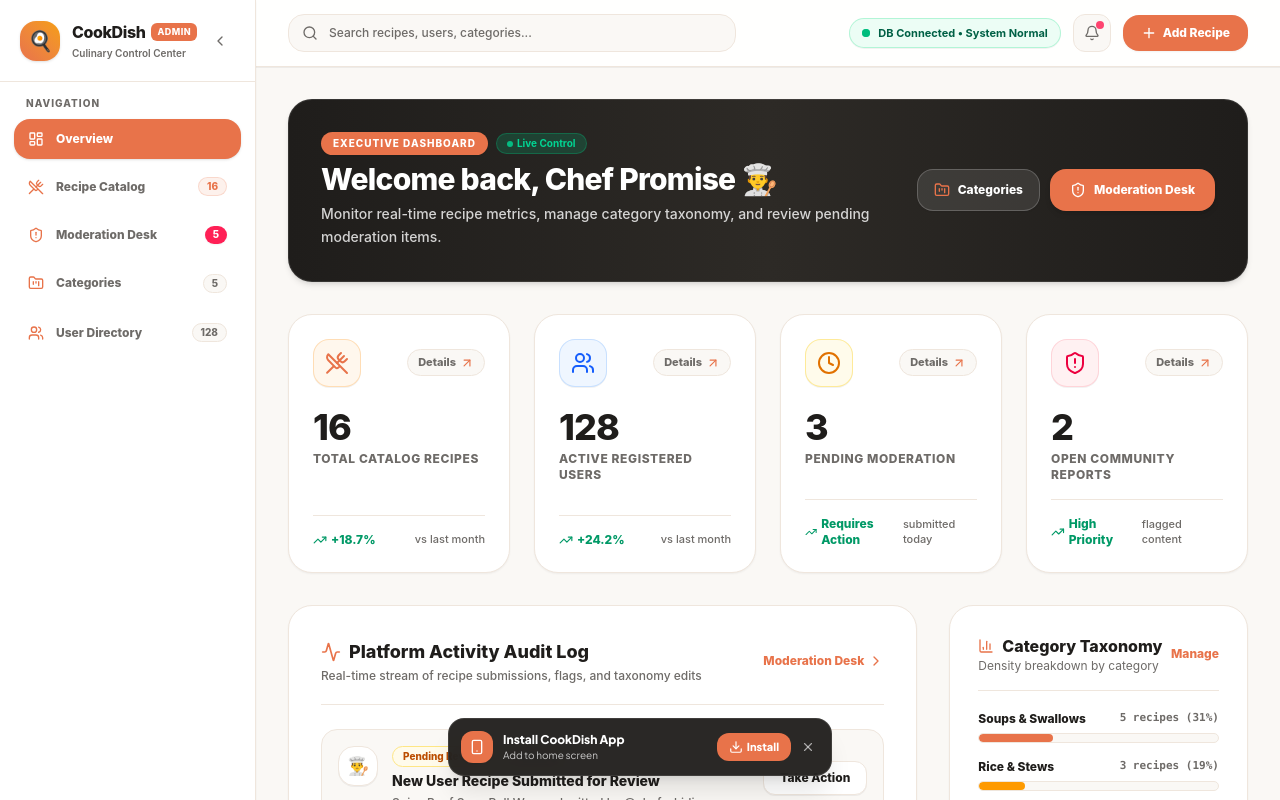
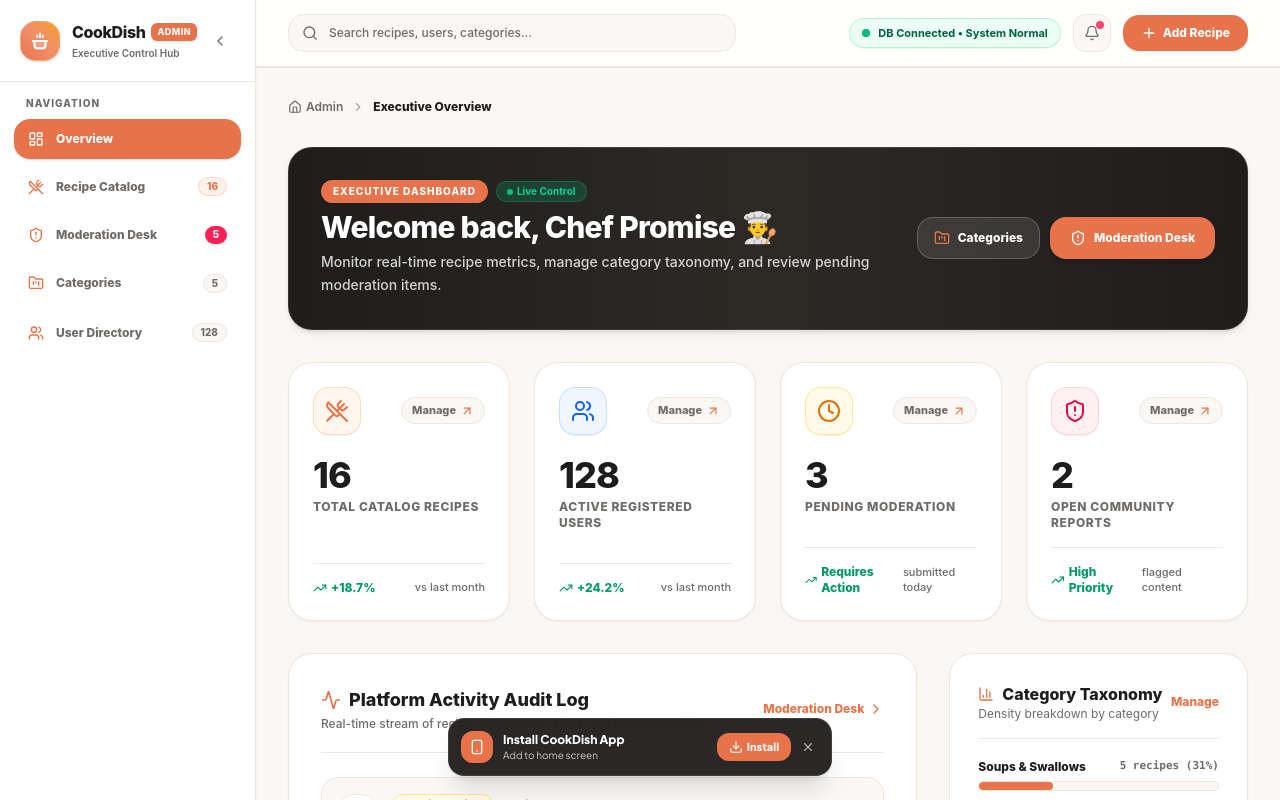
Before and after one commit to nduchecp/cookdish, a Next.js app: page /admin in a window 1280 px wide. Shown: the top 800 px of the page. Built offline with nearby package versions, Linux system fonts and the light colour scheme.

Commit message:
style(admin): integrate custom vector CookDishLogo & breadcrumb UX enhancements across admin screens

```diff
--- a/app/admin/layout.tsx
+++ b/app/admin/layout.tsx
@@ -22,6 +22,7 @@ import {
   X,
   Plus,
 } from "lucide-react";
+import CookDishLogo from "@/components/CookDishLogo";
 
 // TODO: gate this route once auth/roles exist (e.g. check profiles.role !== 'admin' redirect)
 
@@ -80,13 +81,11 @@ export default function AdminLayout({
     <div className="min-h-screen bg-[#FAF8F5] text-[#1F1D1B] flex flex-col md:flex-row w-full font-sans antialiased selection:bg-[#E8734A] selection:text-white">
       {/* Mobile Top Navigation Bar */}
       <div className="md:hidden bg-white border-b border-[#EFE6DD] p-4 flex items-center justify-between sticky top-0 z-40 shadow-xs">
-        <Link href="/admin" className="flex items-center gap-2.5">
-          <div className="w-8 h-8 rounded-xl bg-gradient-to-tr from-[#E8734A] to-[#F59E0B] flex items-center justify-center text-white font-extrabold text-base shadow-xs">
-            🍳
-          </div>
+        <Link href="/admin" className="flex items-center gap-3">
+          <CookDishLogo size={36} />
           <div className="flex items-center gap-1.5">
-            <span className="font-extrabold text-sm tracking-tight text-[#1F1D1B]">CookDish</span>
-            <span className="bg-[#E8734A] text-white text-[9px] font-extrabold uppercase px-1.5 py-0.5 rounded-md">
+            <span className="font-extrabold text-base tracking-tight text-[#1F1D1B]">CookDish</span>
+            <span className="bg-[#E8734A] text-white text-[9px] font-extrabold uppercase px-2 py-0.5 rounded-md shadow-2xs">
               Admin
             </span>
           </div>
@@ -111,31 +110,29 @@ export default function AdminLayout({
         </div>
       </div>
 
-      {/* Admin Clean Warm Palette Sidebar */}
+      {/* Admin Clean Executive Sidebar */}
       <aside
         className={`bg-white text-[#1F1D1B] transition-all duration-300 flex flex-col justify-between z-30 shrink-0 border-r border-[#EFE6DD] shadow-xs ${
           collapsed ? "w-full md:w-20" : "w-full md:w-64"
         } ${mobileMenuOpen ? "block" : "hidden md:flex"}`}
       >
         <div>
-          {/* Sidebar Top Brand Header */}
+          {/* Sidebar Top Brand Header with Vector Logo */}
           <div className="p-4 sm:p-5 border-b border-[#EFE6DD] flex items-center justify-between">
             <Link href="/admin" className="flex items-center gap-3">
-              <div className="w-10 h-10 rounded-2xl bg-gradient-to-tr from-[#E8734A] to-[#F59E0B] flex items-center justify-center text-white shadow-sm shrink-0 font-extrabold text-xl">
-                🍳
-              </div>
+              <CookDishLogo size={40} />
               {!collapsed && (
                 <div className="min-w-0">
                   <div className="flex items-center gap-1.5">
                     <span className="font-extrabold text-base tracking-tight text-[#1F1D1B]">
                       CookDish
                     </span>
-                    <span className="bg-[#E8734A] text-white text-[9px] font-extrabold uppercase px-1.5 py-0.5 rounded-md tracking-wider">
+                    <span className="bg-[#E8734A] text-white text-[9px] font-extrabold uppercase px-1.5 py-0.5 rounded-md tracking-wider shadow-2xs">
                       Admin
                     </span>
                   </div>
                   <span className="text-[10px] text-[#6E6B68] font-semibold block truncate pt-0.5">
-                    Culinary Control Center
+                    Executive Control Hub
                   </span>
                 </div>
               )}
@@ -258,7 +255,7 @@ export default function AdminLayout({
 
       {/* Main Administrative Workspace */}
       <div className="flex-1 flex flex-col min-w-0">
-        {/* Enterprise Top Navbar */}
+        {/* Enterprise Top Navbar with Brand Logo */}
         <header className="bg-white/90 backdrop-blur-md border-b border-[#EFE6DD] px-4 sm:px-8 py-3.5 flex items-center justify-between gap-4 sticky top-0 z-20 shadow-2xs">
           <div className="flex items-center gap-3 flex-1 max-w-md">
             <div className="relative w-full">
--- a/app/admin/page.tsx
+++ b/app/admin/page.tsx
@@ -22,6 +22,8 @@ import {
   BarChart3,
   Server,
   Layers,
+  ChevronRightIcon,
+  Home,
 } from "lucide-react";
 
 export default function AdminOverviewPage() {
@@ -129,6 +131,16 @@ export default function AdminOverviewPage() {
 
   return (
     <div className="space-y-6 sm:space-y-8 w-full">
+      {/* UX Breadcrumb Trail */}
+      <nav className="flex items-center gap-2 text-xs font-semibold text-[#6E6B68]">
+        <Link href="/admin" className="flex items-center gap-1 hover:text-[#E8734A] transition-colors">
+          <Home className="w-3.5 h-3.5" />
+          <span>Admin</span>
+        </Link>
+        <ChevronRight className="w-3.5 h-3.5 text-[#6E6B68]/60" />
+        <span className="text-[#1F1D1B] font-extrabold">Executive Overview</span>
+      </nav>
+
       {/* Top Welcome Header Bar */}
       <div className="flex flex-col sm:flex-row justify-between items-start sm:items-center gap-4 bg-gradient-to-r from-[#1F1D1B] via-[#2D2A26] to-[#1F1D1B] text-white p-6 sm:p-8 rounded-3xl border border-white/10 shadow-md">
         <div className="space-y-1.5 max-w-2xl">
@@ -183,7 +195,7 @@ export default function AdminOverviewPage() {
                     <Icon className="w-6 h-6" />
                   </div>
                   <div className="flex items-center gap-1 text-[11px] font-extrabold text-[#6E6B68] bg-[#FAF8F5] px-2.5 py-1 rounded-full border border-[#EFE6DD] group-hover:border-[#E8734A]/40 transition-colors">
-                    <span>Details</span>
+                    <span>Manage</span>
                     <ArrowUpRight className="w-3.5 h-3.5 text-[#E8734A] group-hover:translate-x-0.5 group-hover:-translate-y-0.5 transition-transform" />
                   </div>
                 </div>
--- /dev/null
+++ b/components/CookDishLogo.tsx
@@ -0,0 +1,36 @@
+"use client";
+
+import React from "react";
+
+export default function CookDishLogo({
+  className = "w-9 h-9",
+  size = 36,
+}: {
+  className?: string;
+  size?: number;
+}) {
+  return (
+    <div
+      className={`relative rounded-2xl bg-gradient-to-tr from-[#E8734A] via-[#F28E6B] to-[#F59E0B] p-2 flex items-center justify-center text-white shadow-sm shrink-0 border border-white/20 ${className}`}
+      style={{ width: size, height: size }}
+    >
+      <svg
+        viewBox="0 0 24 24"
+        fill="none"
+        stroke="currentColor"
+        strokeWidth="2"
+        strokeLinecap="round"
+        strokeLinejoin="round"
+        className="w-full h-full text-white drop-shadow-xs"
+      >
+        {/* Pot Base */}
+        <path d="M6 12h12v5a3 3 0 0 1-3 3H9a3 3 0 0 1-3-3v-5z" fill="currentColor" fillOpacity="0.2" />
+        <path d="M4 12h16" />
+        <path d="M12 4v4" />
+        <path d="M9 6v2" />
+        <path d="M15 6v2" />
+        <path d="M6 12v5a3 3 0 0 0 3 3h6a3 3 0 0 0 3-3v-5" />
+      </svg>
+    </div>
+  );
+}
```
